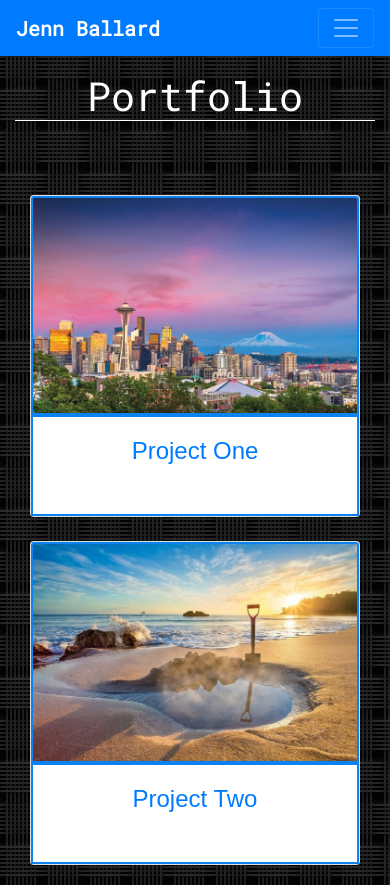
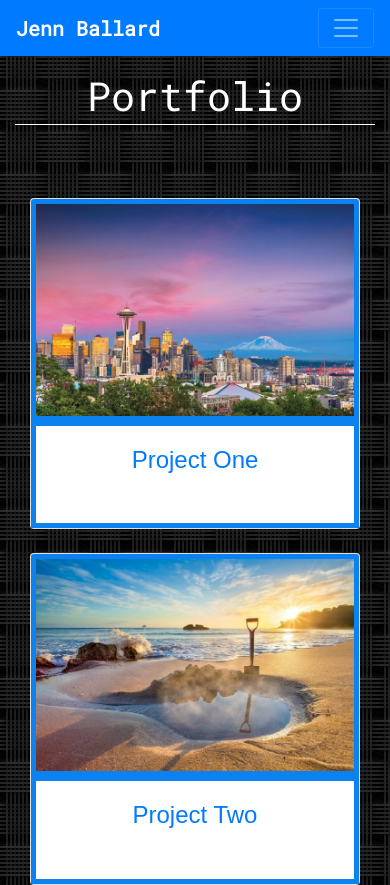
Before and after one commit to jayballa7/ballard-responsive-portfolio, a plain HTML site: page test.html in a window 390 px wide. Shown: the top 885 px of the page. Drawn offline with nearby package versions, Linux system fonts and the light colour scheme.

Commit message:
tested responsiveness

```diff
--- a/assets/css/styles.css
+++ b/assets/css/styles.css
@@ -2,7 +2,7 @@
 
 body, wrapper {
     min-height:100vh;
-    height:600px;
+    height:500px;
 }
 
 body {
@@ -21,7 +21,7 @@ body {
 }
 
 img {
-    border:2px solid #0b82f0;
+    border:5px solid #0b82f0;
 }
 
 .card {
@@ -29,7 +29,7 @@ img {
 }
 
 .card-body {
-    border:2px solid #0b82f0;
+    border:5px solid #0b82f0;
     font-family:Arial, Helvetica, sans-serif;
 }
 
@@ -42,6 +42,7 @@ h1 {
     color:white;
     text-align:center;
     border-bottom:1px solid white;
+    padding-bottom:1%;
 }
 
 .line {
```
